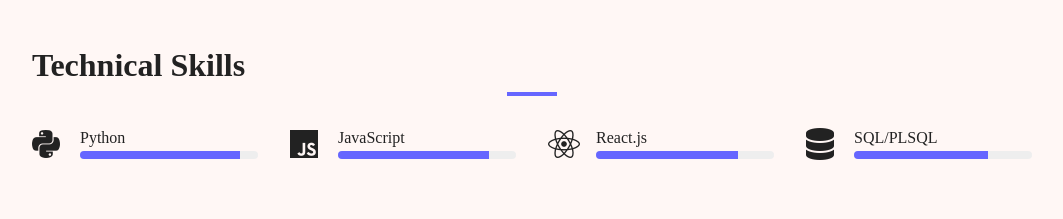
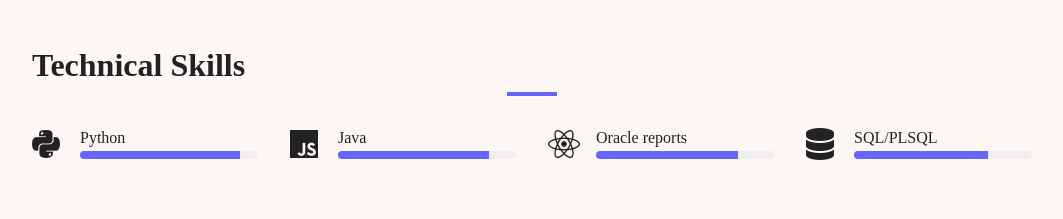
Before and after one commit to mahi-1919/Week6portfolio, a plain HTML site: page index.html in a window 1280 px wide. Shown: the part 1260-1479 px from the top of the page, without its empty margins (108-1171 px from the left). Drawn offline with nearby package versions, Linux system fonts and the light colour scheme; a small style sheet from the web is missing.

Commit message:
Update index.html

```diff
--- a/index.html
+++ b/index.html
@@ -100,14 +100,14 @@
         <div class="skill-bar" data-aos="fade-right" data-aos-delay="100" data-level="85%">
           <i class="fab fa-js"></i>
           <div class="bar-wrap">
-            <span>JavaScript</span>
+            <span>Java</span>
             <div class="bar"><div class="fill"></div></div>
           </div>
         </div>
         <div class="skill-bar" data-aos="fade-right" data-aos-delay="200" data-level="80%">
           <i class="fab fa-react"></i>
           <div class="bar-wrap">
-            <span>React.js</span>
+            <span>Oracle reports</span>
             <div class="bar"><div class="fill"></div></div>
           </div>
         </div>
```
